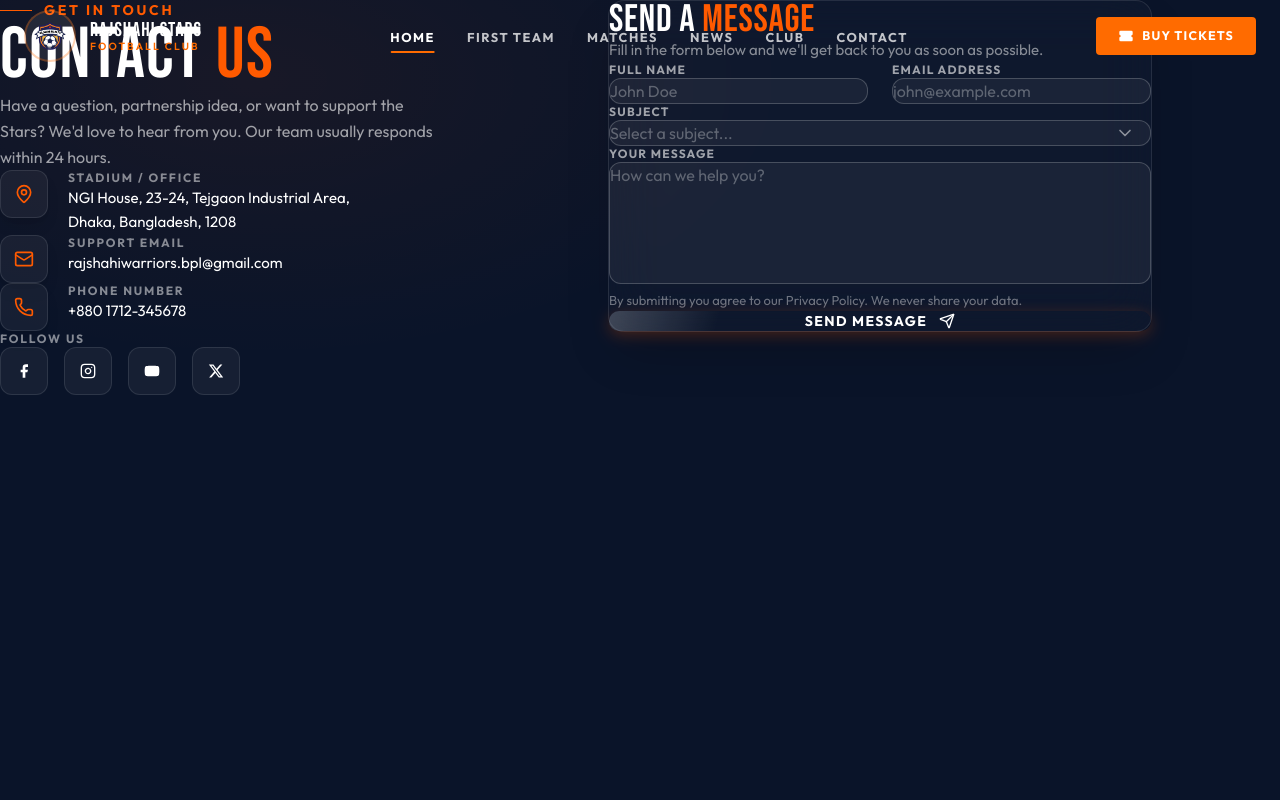
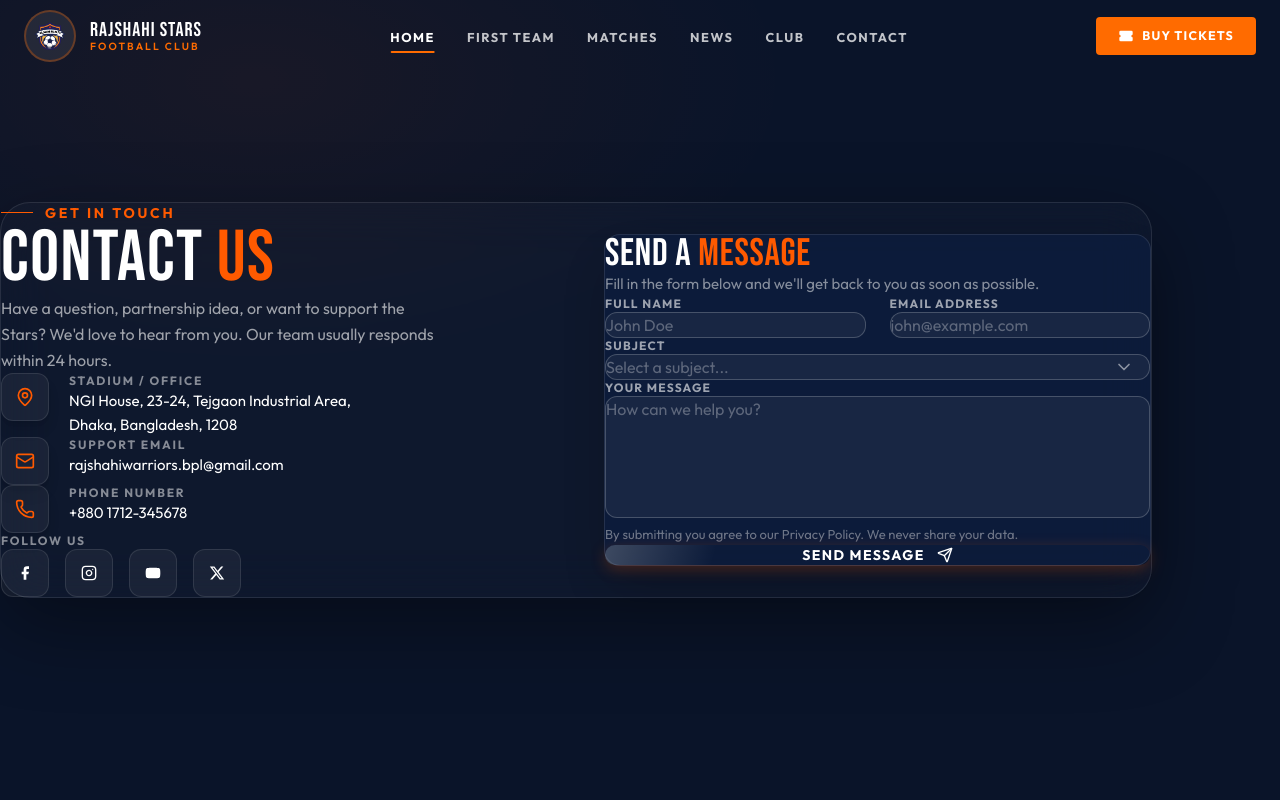
Before and after one commit to sif1t/rajshahi-starsfc, a Next.js app: page /contact in a window 1280 px wide. Shown: the top 800 px of the page. Built offline with nearby package versions, Linux system fonts and the light colour scheme.

Commit message:
fix: enhance layout and spacing of ContactPage for improved user experience

```diff
--- a/src/app/contact/page.tsx
+++ b/src/app/contact/page.tsx
@@ -91,16 +91,17 @@ export default function ContactPage() {
     <>
       <Navbar />
 
-      <div className="bg-[#0a1429] min-h-screen pt-[120px] pb-16 relative overflow-hidden">
+      <div className="bg-[#0a1429] min-h-screen relative overflow-hidden">
         {/* Subtle Background Elements */}
         <div aria-hidden="true" className="pointer-events-none absolute inset-0 bg-[radial-gradient(ellipse_60%_50%_at_20%_10%,rgba(255,90,0,0.06)_0%,transparent_70%)]" />
 
         {/* ── Main Content Container ─────────────────────── */}
-        <div className="relative z-10 max-w-6xl mx-auto py-16 px-4 sm:px-6 lg:px-8">
-          <div className="grid grid-cols-1 lg:grid-cols-2 gap-16 items-start">
+        <section className="relative z-10 mx-auto grid min-h-screen w-full max-w-6xl place-items-center px-4 py-[120px] sm:px-6 lg:px-8">
+          <div className="w-full rounded-[30px] border border-white/10 bg-white/[0.02] p-6 shadow-[0_28px_80px_rgba(0,0,0,0.38)] backdrop-blur-xl sm:p-8 lg:p-10">
+            <div className="grid grid-cols-1 items-center gap-12 lg:grid-cols-2 lg:gap-14">
 
             {/* ── LEFT: Info column ────────────────── */}
-            <motion.div variants={stagger} initial="hidden" animate="show" className="space-y-12">
+            <motion.div variants={stagger} initial="hidden" animate="show" className="space-y-10">
 
               {/* Heading Section */}
               <motion.div variants={itemUp}>
@@ -118,7 +119,7 @@ export default function ContactPage() {
               </motion.div>
 
               {/* Info Cards */}
-              <div className="space-y-8">
+              <div className="space-y-7">
                 {contactInfo.map((item) => (
                   <motion.a
                     key={item.label}
@@ -144,7 +145,7 @@ export default function ContactPage() {
               </div>
 
               {/* Follow Us */}
-              <motion.div variants={itemUp} className="pt-4">
+              <motion.div variants={itemUp} className="pt-2">
                 <p className="text-xs font-bold tracking-[0.15em] uppercase text-white/50 mb-6">
                   Follow Us
                 </p>
@@ -173,7 +174,7 @@ export default function ContactPage() {
               animate={{ opacity: 1, y: 0 }}
               transition={{ duration: 0.6, ease: EASE, delay: 0.2 }}
             >
-              <div className="bg-white/[0.02] border border-white/10 rounded-2xl p-8 lg:p-10 shadow-2xl backdrop-blur-xl">
+              <div className="bg-[#0d1d3e]/80 border border-white/10 rounded-2xl p-7 lg:p-8 shadow-2xl">
                 <h2 className="text-white leading-tight mb-2 uppercase" style={{ fontFamily: "var(--font-display, 'Bebas Neue', sans-serif)", fontSize: "clamp(2rem, 3vw, 2.5rem)" }}>
                   SEND A <span className="text-[#FF5A00]">MESSAGE</span>
                 </h2>
@@ -299,8 +300,9 @@ export default function ContactPage() {
               </div>
             </motion.div>
 
+            </div>
           </div>
-        </div>
+        </section>
       </div>
 
       <Footer />
```
